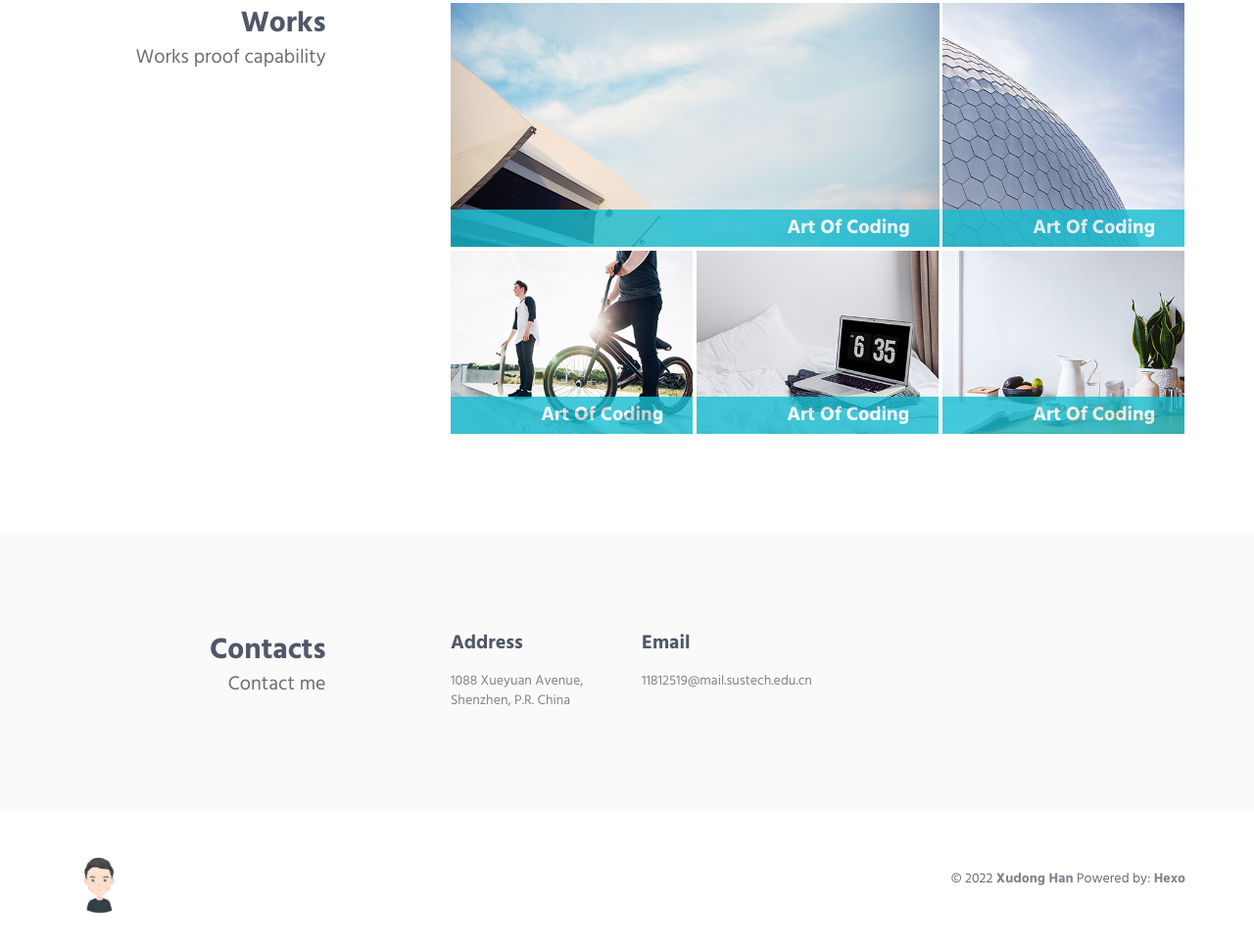
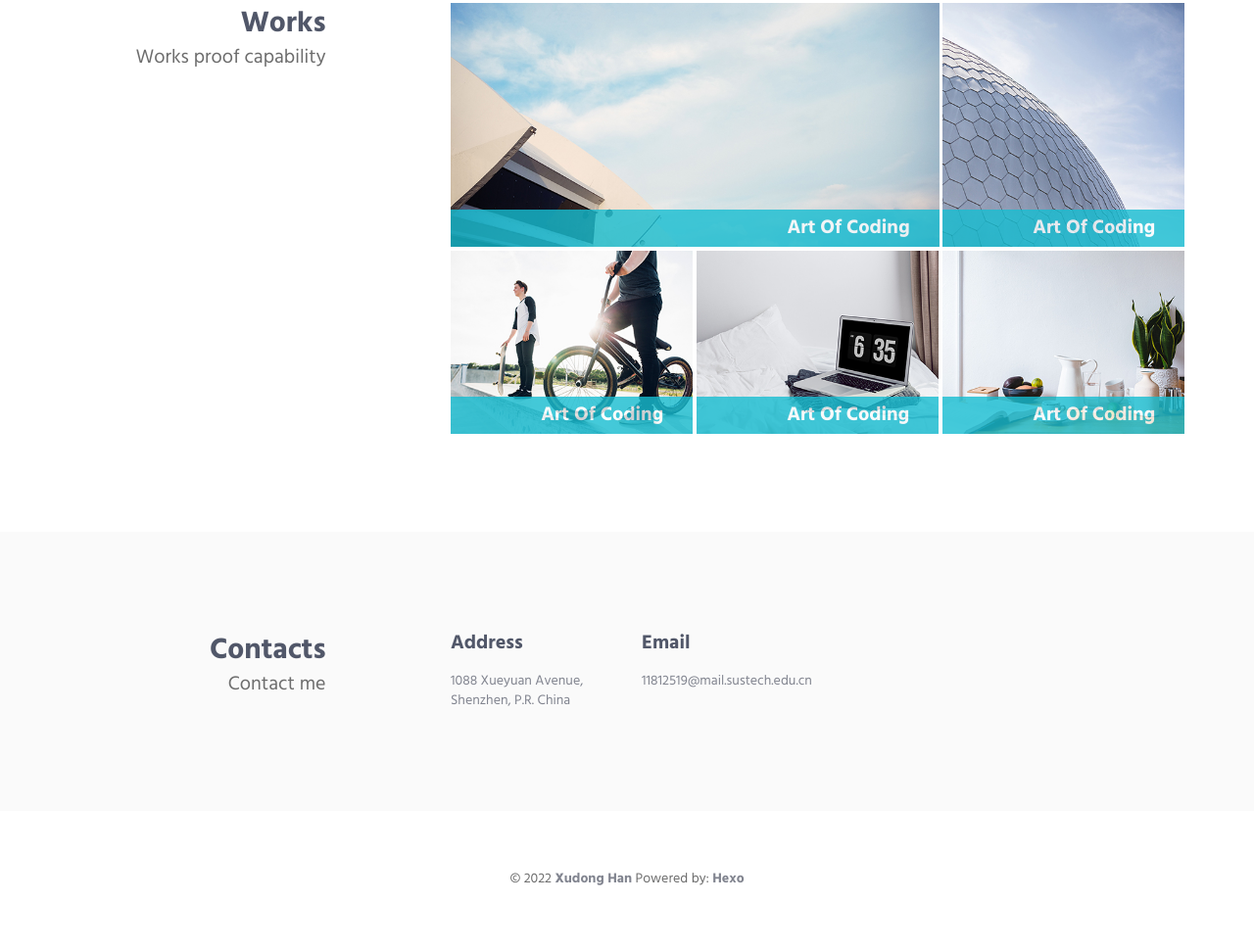
Before and after one commit to hanxudong159/hanxudong159.github.io, a plain HTML site: page index.html in a window 1280 px wide. Shown: the part 2224-3194 px from the top of the page at 98% size. After the commit the page ends 3172 px from the top, so only its background shows below. Drawn offline with nearby package versions, Linux system fonts and the light colour scheme.

Commit message:
Site updated: 2022-03-11 01:21:00

```diff
--- a/index.html
+++ b/index.html
@@ -560,11 +560,7 @@
     <div class="content container">
         <div class="row">
 
-            <div class="col-xs-6">
-                    <img class="footer-logo" src="img/logo.png">
-
-            </div>
-            <div class="col-xs-6 text-right sm-text-left">
+            <div class="col-xs-12 text-center sm-text-left">
 
                 <br/> <p1 class="margin-b-0">&copy; 2022 <a class="fweight-700" href="https://github.com/hanxudong159/hanxudong159/">Xudong Han</a> Powered by: <a class="fweight-700" href="http://hexo.io/" target="_blank">Hexo</a> </p1>
             </div>
```
Also changed, not shown: 2022/02/25/hello-world/index.html (+1 -5 lines), archives/2022/02/index.html (+1 -5 lines), archives/2022/index.html (+1 -5 lines), archives/index.html (+1 -5 lines).
